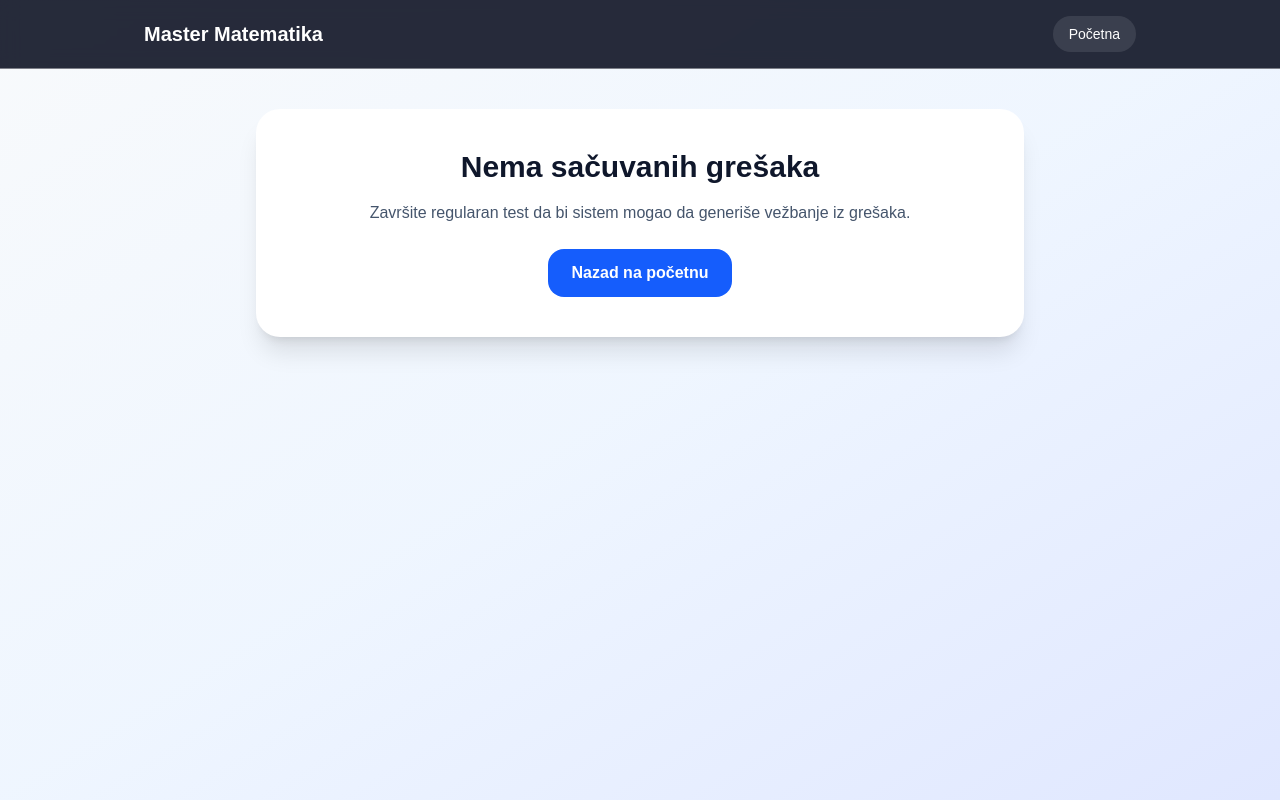
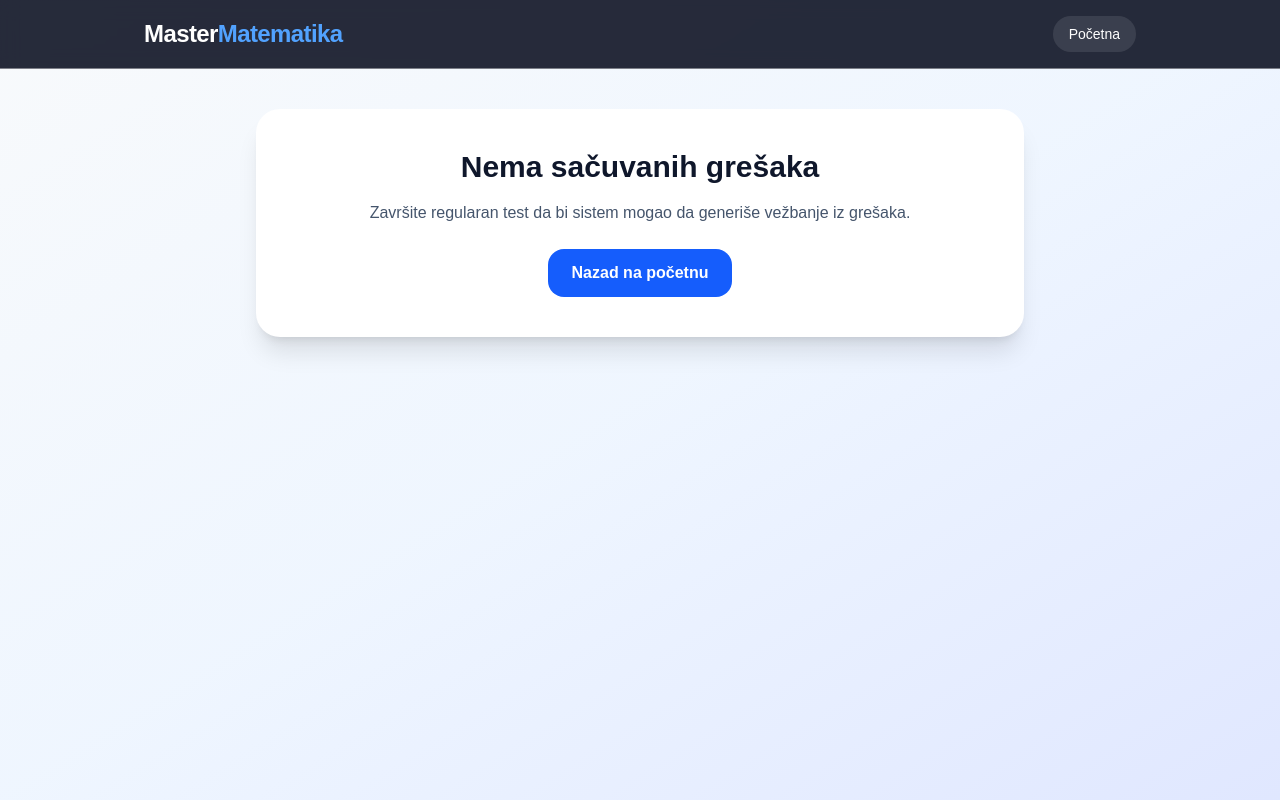
Before and after one commit to andj136/master-matematika, a Next.js app: page /retry in a window 1280 px wide. Built offline with nearby package versions, Linux system fonts and the light colour scheme.

Commit message:
Improve retry page design

```diff
--- a/app/retry/page.tsx
+++ b/app/retry/page.tsx
@@ -100,9 +100,13 @@ export default function RetryPage() {
       <main className="min-h-screen bg-gradient-to-br from-slate-50 via-blue-50 to-indigo-100">
         <header className="sticky top-0 z-20 border-b border-white/40 bg-slate-950/85 backdrop-blur text-white">
           <div className="max-w-5xl mx-auto px-4 py-4 flex items-center justify-between">
-            <a href="/" className="font-bold text-xl">
-              Master Matematika
-            </a>
+            <a
+  href="/"
+  className="text-2xl font-black tracking-tight"
+>
+  <span className="text-white">Master</span>
+  <span className="text-blue-400">Matematika</span>
+</a>
 
             <a
               href="/"
@@ -141,9 +145,13 @@ export default function RetryPage() {
       <main className="min-h-screen bg-gradient-to-br from-slate-50 via-blue-50 to-indigo-100">
         <header className="sticky top-0 z-20 border-b border-white/40 bg-slate-950/85 backdrop-blur text-white">
           <div className="max-w-5xl mx-auto px-4 py-4 flex items-center justify-between">
-            <a href="/" className="font-bold text-xl">
-              Master Matematika
-            </a>
+            <a
+  href="/"
+  className="text-2xl font-black tracking-tight"
+>
+  <span className="text-white">Master</span>
+  <span className="text-blue-400">Matematika</span>
+</a>
 
             <a
               href="/"
@@ -229,9 +237,13 @@ export default function RetryPage() {
     <main className="min-h-screen bg-gradient-to-br from-slate-50 via-blue-50 to-indigo-100">
       <header className="sticky top-0 z-20 border-b border-white/40 bg-slate-950/85 backdrop-blur text-white">
         <div className="max-w-5xl mx-auto px-4 py-4 flex items-center justify-between">
-          <a href="/" className="font-bold text-xl">
-            Master Matematika
-          </a>
+        <a
+  href="/"
+  className="text-2xl font-black tracking-tight"
+>
+  <span className="text-white">Master</span>
+  <span className="text-blue-400">Matematika</span>
+</a>
 
           <a
             href="/"
```
